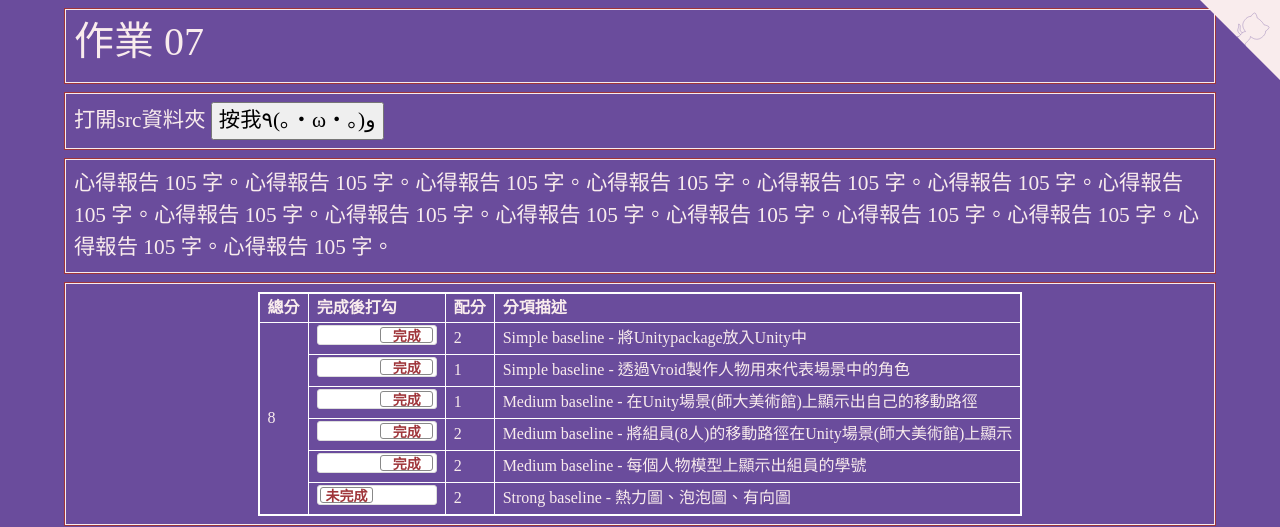
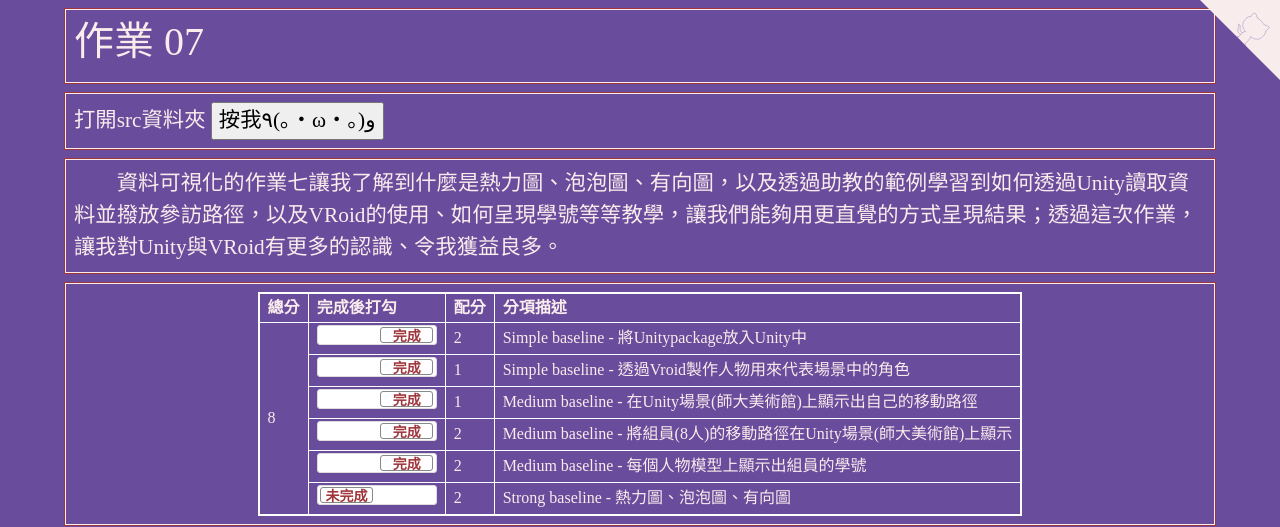
Before and after one commit to Daaata/vis2023f, a plain HTML site: page hw07/index.html in a window 1280 px wide. Shown: the top 527 px of the page. Drawn offline with nearby package versions, Linux system fonts and the light colour scheme.

Commit message:
Hw07 & Hw08 Done

```diff
--- a/hw07/index.html
+++ b/hw07/index.html
@@ -14,6 +14,7 @@
 <script src="https://cdn.jsdelivr.net/npm/bootstrap@5.1.1/dist/js/bootstrap.bundle.min.js"></script>
 
 <title>作品集 Portfolio</title>
+<!-- 程式碼參考老師與助教之內容 -->
 <!-- https://alexlenail.me/NN-SVG/about.html -->
 <link rel="icon" href="../hw00/favicon.svg"/>
 <style type="text/css">
@@ -188,7 +189,7 @@
   <!-- ------------------------------------------------>
   <div class="row hw12">
     <div class="col-md-12 twenty">
-      心得報告 105 字。心得報告 105 字。心得報告 105 字。心得報告 105 字。心得報告 105 字。心得報告 105 字。心得報告 105 字。心得報告 105 字。心得報告 105 字。心得報告 105 字。心得報告 105 字。心得報告 105 字。心得報告 105 字。心得報告 105 字。心得報告 105 字。
+      　　資料可視化的作業七讓我了解到什麼是熱力圖、泡泡圖、有向圖，以及透過助教的範例學習到如何透過Unity讀取資料並撥放參訪路徑，以及VRoid的使用、如何呈現學號等等教學，讓我們能夠用更直覺的方式呈現結果；透過這次作業，讓我對Unity與VRoid有更多的認識、令我獲益良多。
     </div>
   </div>
 
```
Also changed, not shown: hw08/index.html (+2 -1 lines).
